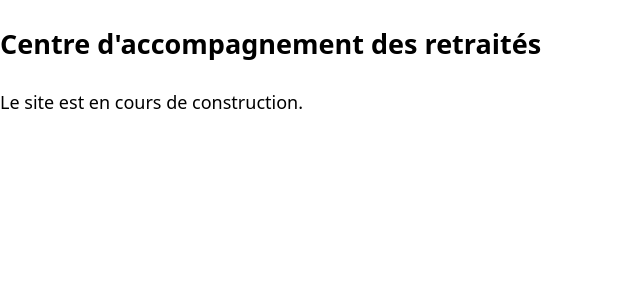
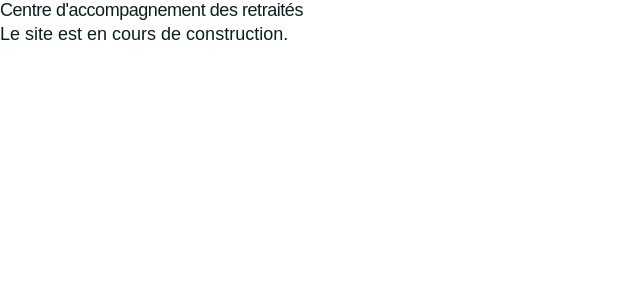
Before and after one commit to karimoulah/Centre_Retraite, a Next.js app in the folder frontend/: page / in a window 1280 px wide. Shown: the top 300 px of the page, without its empty margins (0-640 px from the left). Built offline with nearby package versions, Linux system fonts and the light colour scheme; a web font is replaced by a local one.

Commit message:
feat(ui): add Tailwind 4 design tokens and Inter font [F0-02]

```diff
--- /dev/null
+++ b/frontend/postcss.config.mjs
@@ -0,0 +1,5 @@
+const config = {
+  plugins: { '@tailwindcss/postcss': {} },
+};
+
+export default config;
--- a/frontend/src/app/(auth)/layout.tsx
+++ b/frontend/src/app/(auth)/layout.tsx
@@ -1,9 +1,10 @@
 import type { ReactNode } from 'react';
+import { inter } from '@/app/fonts';
 import '../(site)/site.css';
 
 export default function AuthLayout({ children }: { children: ReactNode }) {
   return (
-    <html lang="fr-CA">
+    <html lang="fr-CA" className={inter.variable}>
       <body>
         <main id="contenu">{children}</main>
       </body>
--- a/frontend/src/app/(backoffice)/backoffice.css
+++ b/frontend/src/app/(backoffice)/backoffice.css
@@ -1,7 +1,9 @@
-/* Tailwind and design tokens are added in F0-02. */
-body {
-  margin: 0;
-  font-family: system-ui, sans-serif;
-  font-size: 16px;
-  line-height: 1.5;
+@import 'tailwindcss';
+@import '../../styles/theme.css';
+
+/* Back-office: denser interface, 16px base text. */
+@layer base {
+  body {
+    line-height: 1.5;
+  }
 }
--- a/frontend/src/app/(backoffice)/layout.tsx
+++ b/frontend/src/app/(backoffice)/layout.tsx
@@ -1,5 +1,6 @@
 import type { Metadata } from 'next';
 import type { ReactNode } from 'react';
+import { inter } from '@/app/fonts';
 import { siteConfig } from '@/config/site';
 import './backoffice.css';
 
@@ -10,7 +11,7 @@ export const metadata: Metadata = {
 
 export default function BackofficeLayout({ children }: { children: ReactNode }) {
   return (
-    <html lang="fr-CA">
+    <html lang="fr-CA" className={inter.variable}>
       <body>{children}</body>
     </html>
   );
--- a/frontend/src/app/(site)/layout.tsx
+++ b/frontend/src/app/(site)/layout.tsx
@@ -1,5 +1,6 @@
 import type { Metadata } from 'next';
 import type { ReactNode } from 'react';
+import { inter } from '@/app/fonts';
 import { siteConfig } from '@/config/site';
 import './site.css';
 
@@ -10,7 +11,7 @@ export const metadata: Metadata = {
 
 export default function SiteLayout({ children }: { children: ReactNode }) {
   return (
-    <html lang="fr-CA">
+    <html lang="fr-CA" className={inter.variable}>
       <body>
         <a className="skip-link" href="#contenu">
           Aller au contenu
--- a/frontend/src/app/(site)/site.css
+++ b/frontend/src/app/(site)/site.css
@@ -1,19 +1,13 @@
-/* Tailwind and design tokens are added in F0-02. */
-body {
-  margin: 0;
-  font-family: system-ui, sans-serif;
-  font-size: 18px;
-  line-height: 1.6;
+@import 'tailwindcss';
+@import '../../styles/theme.css';
+
+/* Public site: 18px base text for an older audience. */
+@layer base {
+  html {
+    font-size: 112.5%;
+  }
+
+  body {
+    line-height: 1.6;
+  }
 }
-
-.skip-link {
-  position: absolute;
-  left: -9999px;
-}
-
-.skip-link:focus {
-  left: 8px;
-  top: 8px;
-  padding: 8px 16px;
-  background: #fff;
-}
--- /dev/null
+++ b/frontend/src/app/fonts.ts
@@ -0,0 +1,11 @@
+import localFont from 'next/font/local';
+
+// Inter is bundled from @fontsource so builds never depend on Google Fonts being reachable.
+// The "latin" subset covers French (accents, œ, « »).
+export const inter = localFont({
+  src: '../../node_modules/@fontsource-variable/inter/files/inter-latin-wght-normal.woff2',
+  weight: '100 900',
+  style: 'normal',
+  variable: '--font-inter',
+  display: 'swap',
+});
--- /dev/null
+++ b/frontend/src/styles/theme.css
@@ -0,0 +1,168 @@
+/*
+ * Design tokens shared by the public site and the back-office.
+ * Imported only from (site)/site.css and (backoffice)/backoffice.css, never from the root,
+ * so Tailwind never reaches the Payload console (/admin).
+ */
+@import 'tw-animate-css';
+
+:root {
+  /* Brand (from the design mockup) */
+  --brand-900: #03292c;
+  --brand-800: #0a3a3d;
+  --accent-400: #e5fc62;
+  --accent-200: #ecfc82;
+  --surface: #ffffff;
+  --surface-muted: #f5f5f5;
+  --border: #e5ecec;
+  --text: #0b1f21;
+  /* Mockup value #7A817C fails WCAG AA (3.7:1 on #F5F5F5); darkened to 4.9:1. */
+  --text-muted: #656c67;
+  --text-on-dark: #ffffff;
+  --text-on-dark-muted: #a9b8b6;
+
+  /* Back-office status colors (always paired with a text label) */
+  --status-success: #1a7f37;
+  --status-warning: #9a6700;
+  --status-error: #cf222e;
+  --status-info: #0969da;
+
+  /* shadcn/ui semantic variables, mapped onto the brand */
+  --background: var(--surface);
+  --foreground: var(--text);
+  --card: var(--surface-muted);
+  --card-foreground: var(--text);
+  --popover: var(--surface);
+  --popover-foreground: var(--text);
+  --primary: var(--brand-900);
+  --primary-foreground: var(--text-on-dark);
+  --secondary: var(--surface-muted);
+  --secondary-foreground: var(--text);
+  --muted: var(--surface-muted);
+  --muted-foreground: var(--text-muted);
+  --accent: var(--accent-200);
+  --accent-foreground: var(--brand-900);
+  --destructive: var(--status-error);
+  --input: var(--border);
+  --ring: var(--brand-900);
+  --radius: 1rem;
+
+  --sidebar: var(--brand-900);
+  --sidebar-foreground: var(--text-on-dark);
+  --sidebar-primary: var(--accent-400);
+  --sidebar-primary-foreground: var(--brand-900);
+  --sidebar-accent: var(--brand-800);
+  --sidebar-accent-foreground: var(--text-on-dark);
+  --sidebar-border: var(--brand-800);
+  --sidebar-ring: var(--accent-400);
+
+  --chart-1: var(--brand-900);
+  --chart-2: #2f6b6f;
+  --chart-3: #6aa3a6;
+  --chart-4: #b5d3d4;
+  --chart-5: var(--accent-400);
+}
+
+@theme inline {
+  --font-sans: var(--font-inter), ui-sans-serif, system-ui, sans-serif;
+
+  --color-brand-900: var(--brand-900);
+  --color-brand-800: var(--brand-800);
+  --color-accent-400: var(--accent-400);
+  --color-accent-200: var(--accent-200);
+  --color-surface: var(--surface);
+  --color-surface-muted: var(--surface-muted);
+  --color-text: var(--text);
+  --color-text-muted: var(--text-muted);
+  --color-text-on-dark: var(--text-on-dark);
+  --color-text-on-dark-muted: var(--text-on-dark-muted);
+  --color-status-success: var(--status-success);
+  --color-status-warning: var(--status-warning);
+  --color-status-error: var(--status-error);
+  --color-status-info: var(--status-info);
+
+  --color-background: var(--background);
+  --color-foreground: var(--foreground);
+  --color-card: var(--card);
+  --color-card-foreground: var(--card-foreground);
+  --color-popover: var(--popover);
+  --color-popover-foreground: var(--popover-foreground);
+  --color-primary: var(--primary);
+  --color-primary-foreground: var(--primary-foreground);
+  --color-secondary: var(--secondary);
+  --color-secondary-foreground: var(--secondary-foreground);
+  --color-muted: var(--muted);
+  --color-muted-foreground: var(--muted-foreground);
+  --color-accent: var(--accent);
+  --color-accent-foreground: var(--accent-foreground);
+  --color-destructive: var(--destructive);
+  --color-border: var(--border);
+  --color-input: var(--input);
+  --color-ring: var(--ring);
+  --color-sidebar: var(--sidebar);
+  --color-sidebar-foreground: var(--sidebar-foreground);
+  --color-sidebar-primary: var(--sidebar-primary);
+  --color-sidebar-primary-foreground: var(--sidebar-primary-foreground);
+  --color-sidebar-accent: var(--sidebar-accent);
+  --color-sidebar-accent-foreground: var(--sidebar-accent-foreground);
+  --color-sidebar-border: var(--sidebar-border);
+  --color-sidebar-ring: var(--sidebar-ring);
+  --color-chart-1: var(--chart-1);
+  --color-chart-2: var(--chart-2);
+  --color-chart-3: var(--chart-3);
+  --color-chart-4: var(--chart-4);
+  --color-chart-5: var(--chart-5);
+
+  --radius-sm: calc(var(--radius) - 8px);
+  --radius-md: calc(var(--radius) - 6px);
+  --radius-lg: calc(var(--radius) - 4px);
+  --radius-xl: var(--radius);
+  --radius-2xl: var(--radius);
+
+  --container-site: 1200px;
+}
+
+@layer base {
+  * {
+    @apply border-border;
+  }
+
+  body {
+    @apply bg-background font-sans text-foreground antialiased;
+  }
+
+  h1,
+  h2,
+  h3,
+  h4 {
+    @apply font-medium tracking-tight;
+    line-height: 1.12;
+  }
+
+  /* Always-visible focus: 3px lime ring + dark outline, readable on light and dark backgrounds. */
+  :focus-visible {
+    outline: 2px solid var(--brand-900);
+    outline-offset: 2px;
+    box-shadow: 0 0 0 5px var(--accent-400);
+  }
+
+  @media (prefers-reduced-motion: reduce) {
+    *,
+    *::before,
+    *::after {
+      animation-duration: 0.01ms !important;
+      animation-iteration-count: 1 !important;
+      transition-duration: 0.01ms !important;
+      scroll-behavior: auto !important;
+    }
+  }
+}
+
+@layer components {
+  .skip-link {
+    @apply bg-accent-400 text-brand-900 fixed top-2 left-2 z-50 -translate-y-24 rounded-full px-5 py-3 font-medium;
+  }
+
+  .skip-link:focus {
+    @apply translate-y-0;
+  }
+}
```
Also changed, not shown: frontend/package.json (+11 -1 lines), 1 other file (tests, documents, lock files or other folders).
